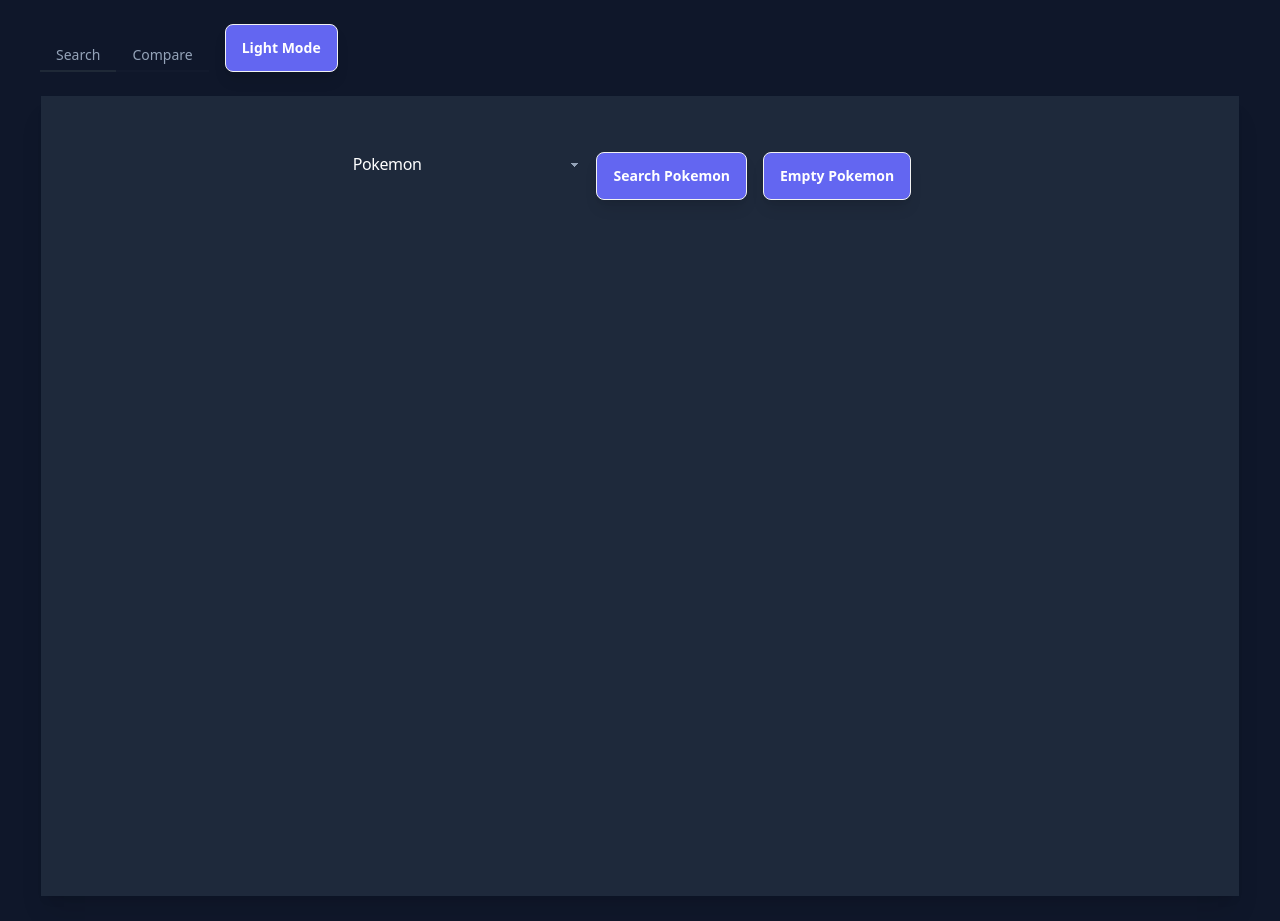
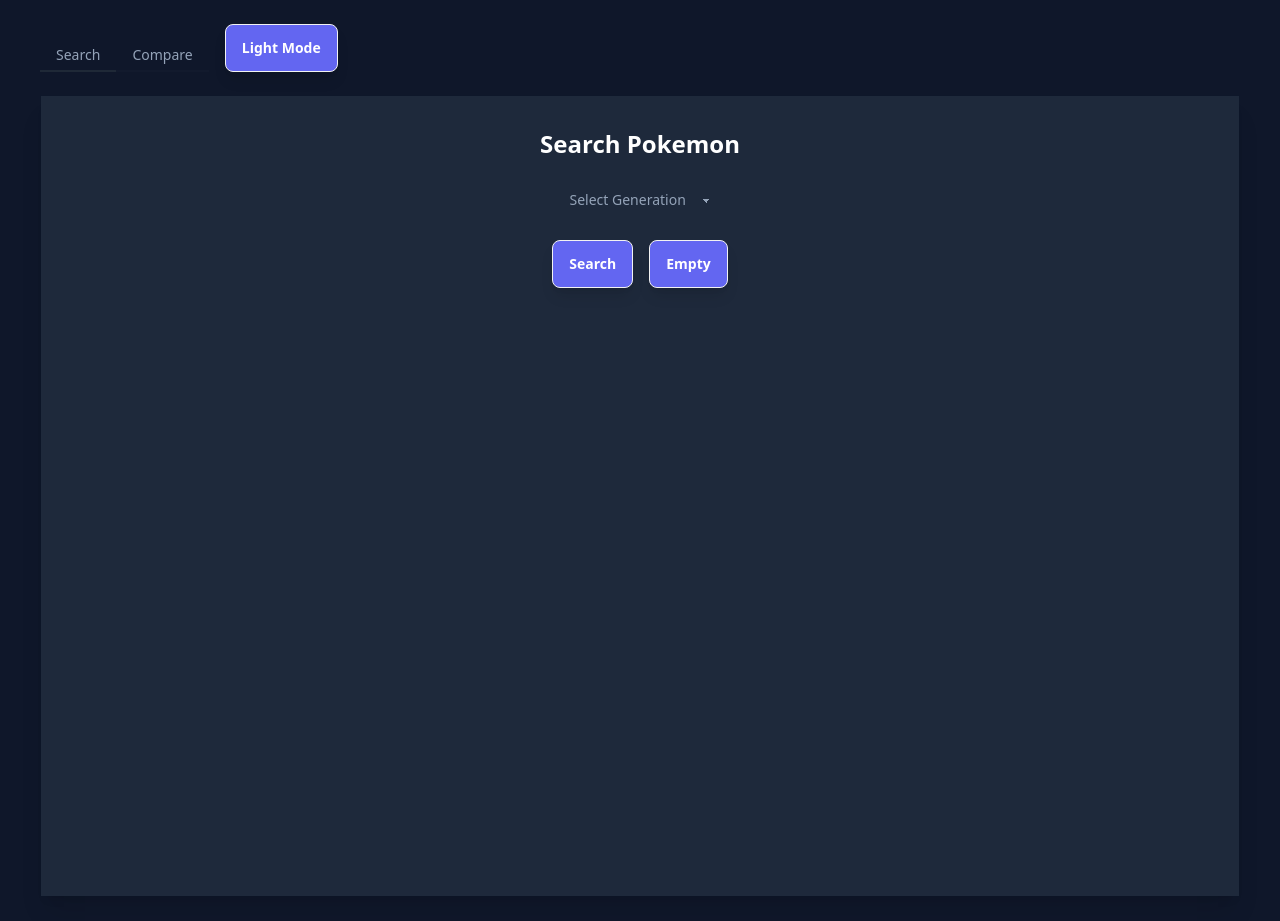
Before and after one commit to munyey1/InfoMon, a Vue app: page / in a window 1280 px wide. Built offline with nearby package versions, Linux system fonts and the light colour scheme.

Commit message:
section buttons and styling

```diff
--- a/src/components/Test.vue
+++ b/src/components/Test.vue
@@ -43,18 +43,18 @@
     <div
       class="bg-white dark:bg-slate-800 px-6 py-8 ring-1 ring-slate-900/5 shadow-xl min-h-screen"
     >
-      <div class="flex justify-center items-center">
+      <div class="flex flex-col justify-center items-center">
         <h3
-          class="text-slate-900 dark:text-white text-base font-medium tracking-tight"
+          class="text-slate-900 dark:text-white text-2xl font-semibold mb-4"
         >
-          Pokemon
+          Search Pokemon
         </h3>
-        <div>
+        <div class="mb-4">
           <select
             class="select bg-white text-slate-900 dark:text-slate-400 dark:bg-slate-800 w-full max-w-xs"
             v-model="selectedGenQuery"
           >
-            <option selected disabled>Select Generation</option>
+            <option value=""selected disabled>Select Generation</option>
             <option value="limit=151&offset=0">Generation 1</option>
             <option value="limit=100&offset=151">Generation 2</option>
             <option value="limit=135&offset=251">Generation 3</option>
@@ -65,18 +65,20 @@
             <option value="limit=96&offset=809">Generation 8</option>
           </select>
         </div>
+        <div class="">
           <button
             @click="getPokemon"
-          class="btn mt-6 bg-indigo-500 text-white px-4 py-2 shadow-lg"
+            class="btn bg-indigo-500 text-white px-4 py-2 mx-2 shadow-lg"
           >
-          Search Pokemon
+            Search
           </button>
           <button
             @click="emptyPokemon"
-          class="btn mt-6 bg-indigo-500 text-white px-4 py-2 mx-4 shadow-lg"
+            class="btn bg-indigo-500 text-white px-4 py-2 mx-2 shadow-lg"
           >
-          Empty Pokemon
+            Empty
           </button>
+        </div>
       </div>
       <div v-if="error" class="mt-4">
         <p class="text-slate-500 dark:text-slate-400 text-sm">
```
Lines whose indentation alone changed are shown as unchanged.
